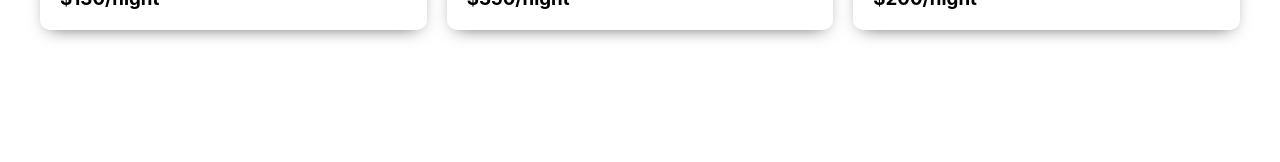
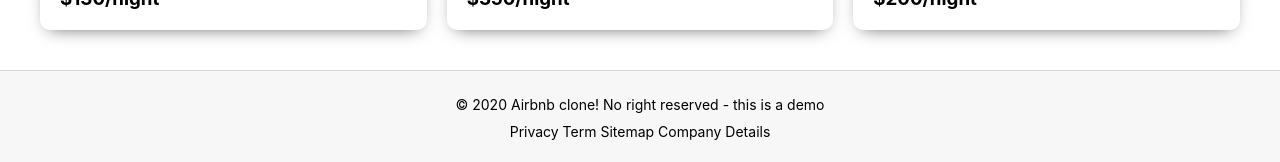
Before and after one commit to asad149/Airbnb-clone, a React (Create React App) app: page / in a window 1280 px wide. Shown: the part 1470-1632 px from the top of the page. Before the commit the page ends 1540 px from the top, so only its background shows below. Built offline with nearby package versions, Linux system fonts and the light colour scheme.

Commit message:
Footer Completed

```diff
--- a/src/App.js
+++ b/src/App.js
@@ -1,5 +1,6 @@
 
 import './App.css';
+import Footer from './Components/Footer/Footer';
 import Header from './Components/Header/Header';
 import Home from './Components/Home/Home';
 
@@ -8,6 +9,8 @@ function App() {
     <div className="app">
       <Header/>
    <Home/>
+<Footer/>
+
     </div>
   );
 }
--- /dev/null
+++ b/src/Components/Footer/Footer.css
@@ -0,0 +1,13 @@
+.footer{
+    border-top: 1px solid lightgray;
+    padding:  20px;
+background-color: #f7f7f7;
+
+text-align: center;
+
+}
+
+.footer > p{
+    padding: 5px;
+    font-size: 14px;
+}
--- /dev/null
+++ b/src/Components/Footer/Footer.js
@@ -0,0 +1,12 @@
+import React from 'react'
+import './Footer.css'
+const Footer = () => {
+    return (
+        <div className="footer">
+            <p>&#169; 2020 Airbnb clone! No right reserved - this is a demo</p>
+            <p>Privacy Term Sitemap Company Details</p>
+        </div>
+    )
+}
+
+export default Footer
```
